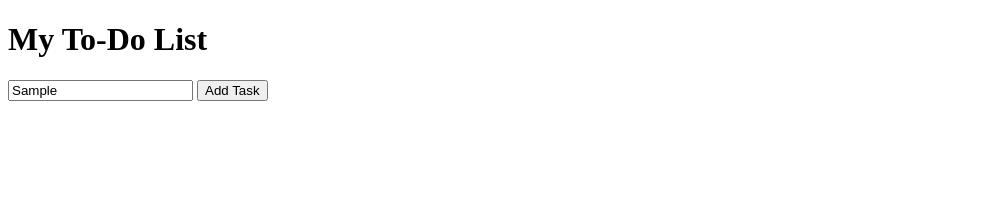
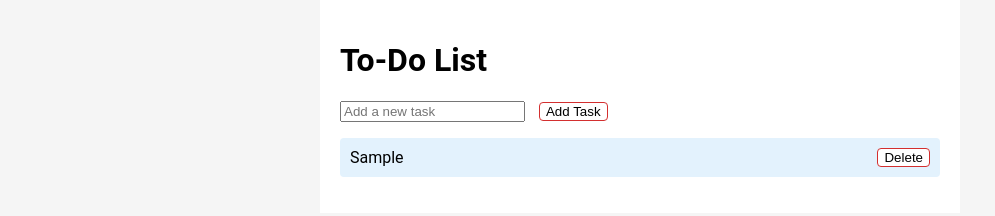
Before and after one commit to Rahul-Jayakumar/vanillaJS_todo, a plain HTML site: page index.html in a window 1280 px wide. Both pictures are taken after typing "Sample" into the empty fields and a click on the button "Add Task". Shown: the whole page, without its empty margins (0-995 px from the left). Drawn offline with Linux system fonts and the light colour scheme.

Commit message:
changed background, added delete buttons, strikethrough for completed text, applied MUI like colour scheme

```diff
--- a/index.html
+++ b/index.html
@@ -3,12 +3,12 @@
 <head>
     <meta charset="UTF-8">
     <meta name="viewport" content="width=device-width, initial-scale=1.0">
-    <title>Simple To-Do List</title>
+    <title>To-Do List App</title>
     <link rel="stylesheet" href="style.css">
 </head>
 <body>
     <div id="app">
-        <h1>My To-Do List</h1>
+        <h1>    To-Do List</h1>
         <input type="text" id="taskInput" placeholder="Add a new task">
         <button id="addTaskButton">Add Task</button>
         <ul id="tasksList"></ul>
--- a/script.js
+++ b/script.js
@@ -0,0 +1,32 @@
+document.getElementById('addTaskButton').addEventListener('click', function() {
+    const taskInput = document.getElementById('taskInput');
+    const tasksList = document.getElementById('tasksList');
+
+    if (taskInput.value.trim() !== '') {
+        const li = document.createElement('li');
+        const taskText  = document.createElement('span');
+        taskText.textContent = taskInput.value;
+
+        const deleteButton = document.createElement('button');
+        deleteButton.textContent = 'Delete'; //Delete button mechanism follows
+        deleteButton.onclick = function() {
+            li.remove();
+        };
+        //Append task text + delete button to list element
+
+        li.appendChild(taskText);
+        li.appendChild(deleteButton);
+        tasksList.appendChild(li)
+        taskInput.value = ''; // Clear input field after adding
+    } else {
+        alert('Please enter a task!');
+    }
+});
+
+//Toggle complete class - make items clickable
+document.getElementById('tasksList').addEventListener('click', function(event) {
+    if (event.target.tagName === 'LI') {
+        event.target.classList.toggle('completed');
+    }
+
+});
--- a/style.css
+++ b/style.css
@@ -0,0 +1,48 @@
+body, html {
+    margin: 0;
+    padding: 0;
+    font-family: 'Roboto', 'Helvetica', 'Arial', sans-serif;
+    background-color: #f5f5f5;
+}
+
+#app {
+    max-width: 600px;
+    margin: auto;
+    padding: 20px;
+    background-color: #fff;
+    box-shadow: 0 2px 4px rgba(0, 0, 0, 0, 0.1);
+}
+
+#tasksList {
+    list-style: none;
+    padding: 0;
+}
+
+
+.completed {
+    text-decoration: line-through;
+    color: grey;
+}
+
+li {
+    display: flex;
+    justify-content: space-between;
+    align-items: center;
+    margin-bottom: 10px;
+    padding: 10px;
+    background-color: #e3f2fd;
+    border-radius: 4px;
+}
+
+button {
+    border: 1px solid #d32f2f;
+    background-color: #ffffff;
+    padding: 5px 10 px;
+    cursor: pointer;
+    margin-left: 10px;
+    border-radius: 4px;
+}
+
+button.hover {
+    background-color: #9a0007;
+}
```
Also changed, not shown: 1 other file.
